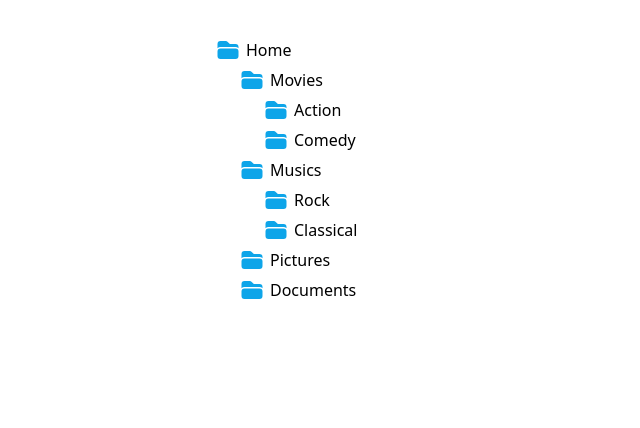
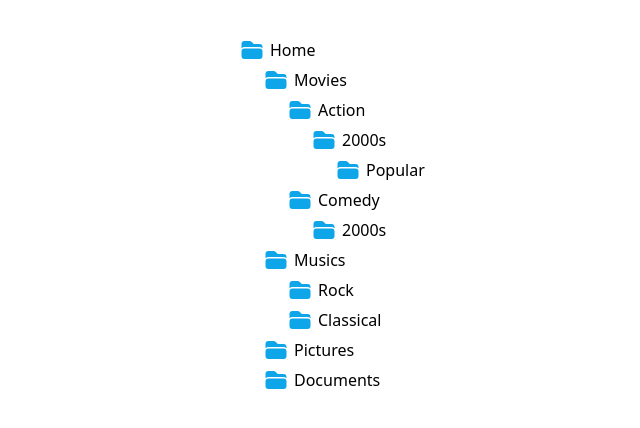
Before and after one commit to miawithcode/FileSystem, a React (Vite) app: page / in a window 1280 px wide. Shown: the top 428 px of the page, without its empty margins (264-904 px from the left). Built offline with nearby package versions, Linux system fonts and the light colour scheme.

Commit message:
feat: add recursion

```diff
--- a/src/App.tsx
+++ b/src/App.tsx
@@ -2,41 +2,32 @@ import { FolderIcon } from "@heroicons/react/24/solid";
 
 const folders = [
   {
+    label: "Home",
+    folders: [
+      {
         label: "Movies",
-    folders: [{ label: "Action" }, { label: "Comedy" }],
+        folders: [
+          {
+            label: "Action",
+            folders: [{ label: "2000s", folders: [{ label: "Popular" }] }],
+          },
+          { label: "Comedy", folders: [{ label: "2000s" }] },
+        ],
       },
       { label: "Musics", folders: [{ label: "Rock" }, { label: "Classical" }] },
       { label: "Pictures" },
       { label: "Documents" },
+    ],
+  },
 ];
 
 const App = () => {
   return (
     <div className="mx-auto max-w-sm p-8">
-      <ul>
-        <li className="my-1.5">
-          <span className="flex items-center gap-1.5">
-            <FolderIcon className="size-6 text-sky-500" />
-            Home
-          </span>
-
       <ul className="pl-6">
         {folders.map((folder) => (
-              <li className="my-1.5" key={folder.label}>
-                <span className="flex items-center gap-1.5">
-                  <FolderIcon className="size-6 text-sky-500" />
-                  {folder.label}
-                </span>
-
-                <ul className="pl-6">
-                  {folder.folders?.map((folder) => (
           <Folder folder={folder} key={folder.label} />
         ))}
-                </ul>
-              </li>
-            ))}
-          </ul>
-        </li>
       </ul>
     </div>
   );
@@ -50,6 +41,12 @@ const Folder = ({ folder }) => {
         <FolderIcon className="size-6 text-sky-500" />
         {folder.label}
       </span>
+
+      <ul className="pl-6">
+        {folder.folders?.map((folder) => (
+          <Folder folder={folder} key={folder.label} />
+        ))}
+      </ul>
     </li>
   );
 };
```
Also changed, not shown: 1 other file (tests, documents, lock files or other folders). Lines whose indentation alone changed are shown as unchanged.
